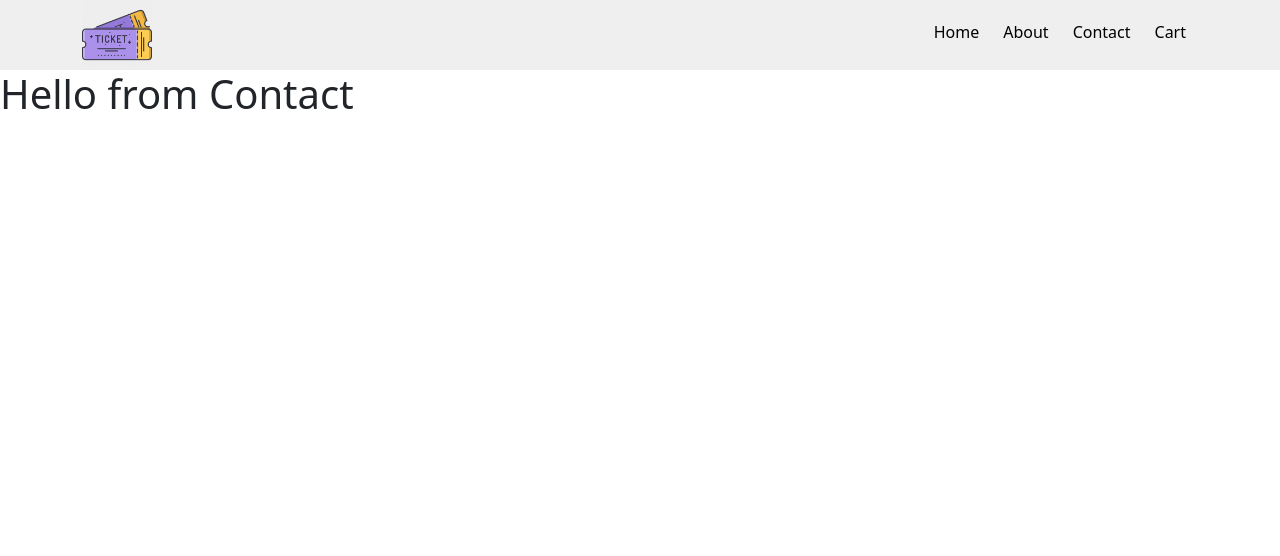
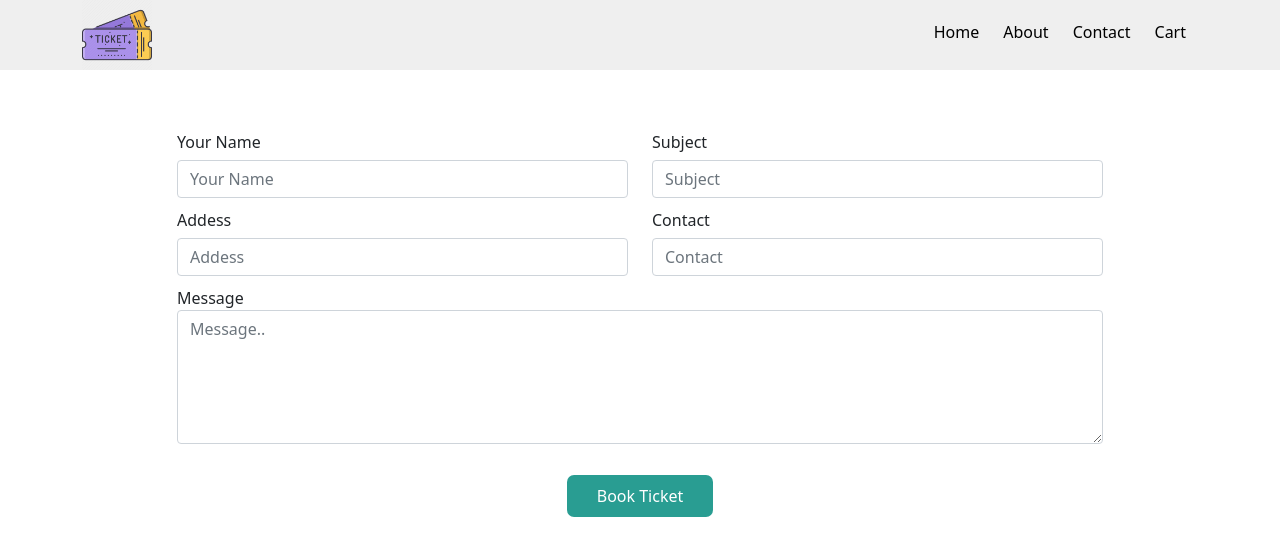
Before and after one commit to anisiqbal/cinema-ticket-booking, a React (Create React App) app: page /contact in a window 1280 px wide. Shown: the top 556 px of the page. Built offline with nearby package versions, Linux system fonts and the light colour scheme.

Commit message:
contact component

```diff
--- /dev/null
+++ b/src/assets/css/contact.css
@@ -0,0 +1,33 @@
+.contact{
+    padding: 50px 0;
+}
+
+.contact label{
+    margin-top: 10px;
+}
+
+.contact input{
+    margin-top: 6px;
+}
+
+.contact .press{
+    margin-top: 40px;
+    text-align: center;
+}
+
+.contact .press a{
+    cursor: pointer;
+    font-size: 16px;
+    color: white;
+    padding: 10px 30px;
+    text-decoration: none;
+    background-color: #008b7ed6;
+    border-radius: 7px;
+}
+
+.contact .press a:hover{
+    transition: 0.5s;
+    opacity: 0.5s;
+    color: white;
+    background-color: orange;
+}
--- a/src/components/Contact.js
+++ b/src/components/Contact.js
@@ -1,6 +1,62 @@
+import React from 'react';
+import '../assets/css/contact.css';
+
 function Contact(){
     return(
-        <h1>Hello from Contact</h1>
+        <div className="contact">
+            <div className="container">
+                <div className="row justify-content-center">
+
+                    <div className="col-10">
+                        <form>
+                            <div className="row">
+                                <div className="col-6">
+                                    <div class="form-group">
+                                        <label>Your Name</label>
+                                        <input type="name" class="form-control" placeholder="Your Name"/>
+                                    </div>
+                                </div>
+
+                                <div className="col-6">
+                                    <div class="form-group">
+                                        <label>Subject</label>
+                                        <input type="text" class="form-control" placeholder="Subject"/>
+                                    </div>
+                                </div>
+
+                                <div className="col-6">
+                                    <div class="form-group">
+                                        <label>Addess</label>
+                                        <input type="text" class="form-control" placeholder="Addess"/>
+                                    </div>
+                                </div>
+
+                                <div className="col-6">
+                                    <div class="form-group">
+                                        <label>Contact</label>
+                                        <input type="number" class="form-control" placeholder="Contact"/>
+                                    </div>
+                                </div>
+
+                                <div className="col-12">
+                                    <div class="form-group">
+                                        <label>Message</label>
+                                        <textarea class="form-control" rows="5" placeholder='Message..'></textarea>
+                                    </div>
+                                </div>
+
+                                <div className="col-12">
+                                    <div className="press">
+                                        <a href="/detail">Book Ticket</a>
+                                    </div>
+                                </div>
+                            </div>
+                        </form>
+                    </div>
+
+                </div>
+            </div>
+        </div>
     );
 }
 
```
